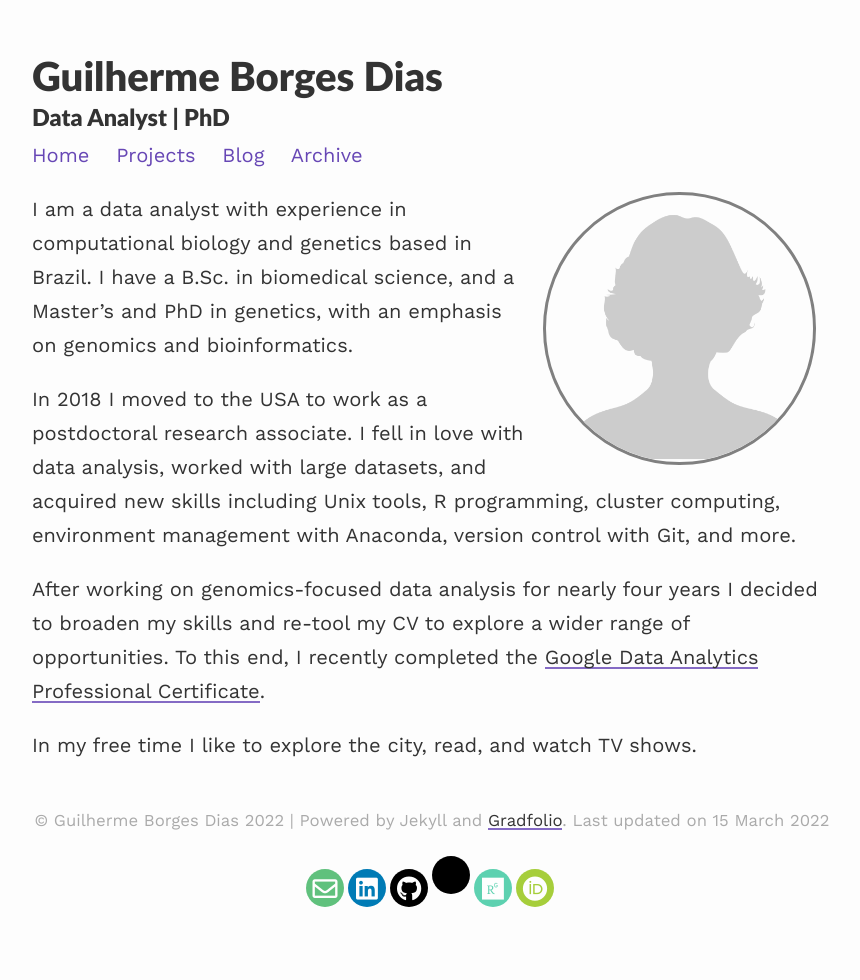
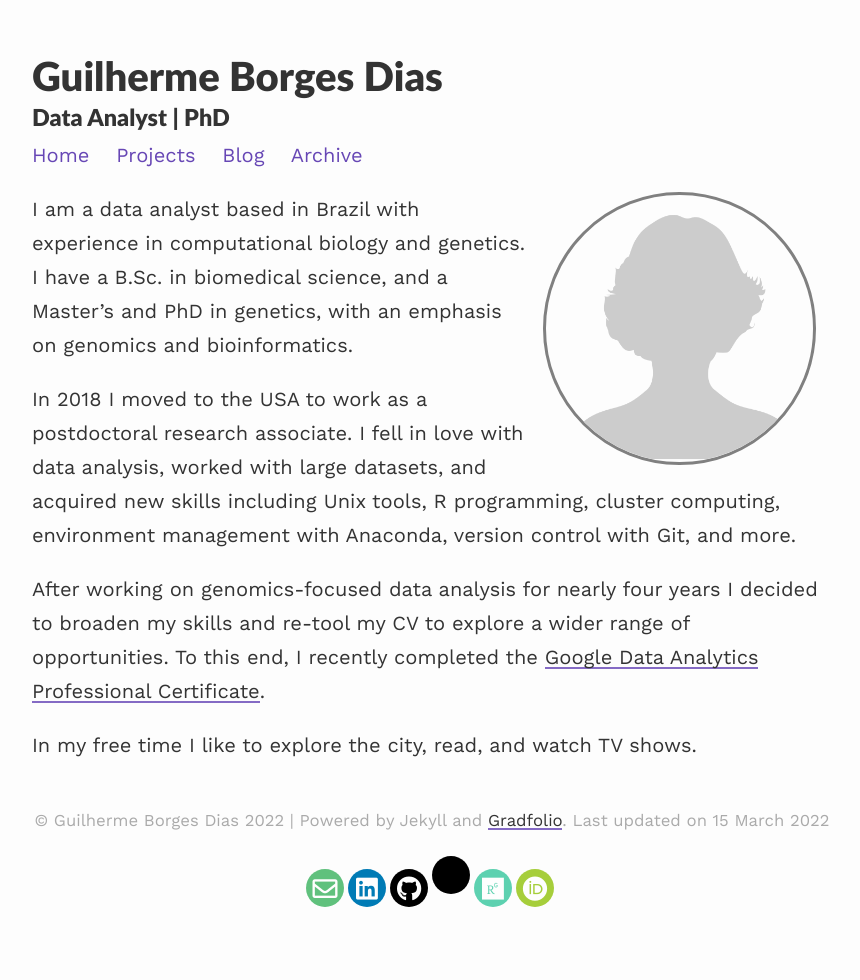
Before and after one commit to gbdias/home, a Jekyll site: the page built from index.md, in a window 1280 px wide. Shown: the whole page, without its empty margins (208-1068 px from the left). Built offline with Jekyll 4.4.1, drawn with Linux system fonts in a browser that asks for light colours; nearby versions of some CDN libraries; a style sheet for code colours, icons or effects is not loaded.

```diff
--- a/index.md
+++ b/index.md
@@ -7,7 +7,7 @@ profile:
 published: true
 ---
 
-I am a data analyst with experience in computational biology and genetics based in Brazil. I have a B.Sc. in biomedical science, and a Master's and PhD in genetics, with an emphasis on genomics and bioinformatics.
+I am a data analyst based in Brazil with experience in computational biology and genetics. I have a B.Sc. in biomedical science, and a Master's and PhD in genetics, with an emphasis on genomics and bioinformatics.
 
 In 2018 I moved to the USA to work as a postdoctoral research associate. I fell in love with data analysis, worked with large datasets, and acquired new skills including Unix tools, R programming, cluster computing, environment management with Anaconda, version control with Git, and more.
 
```
